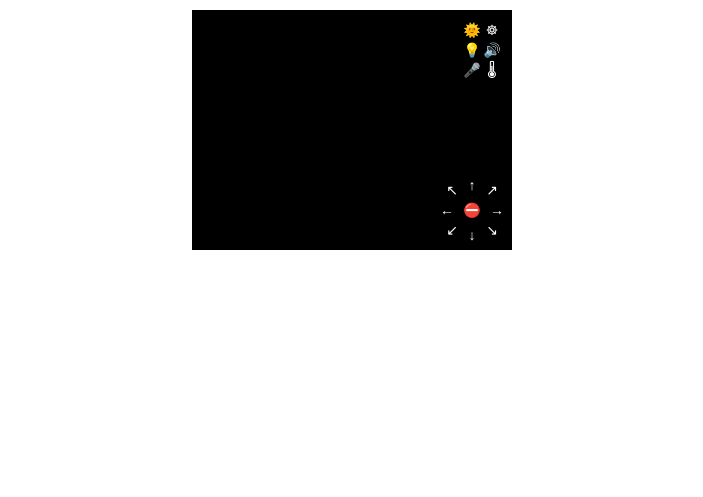
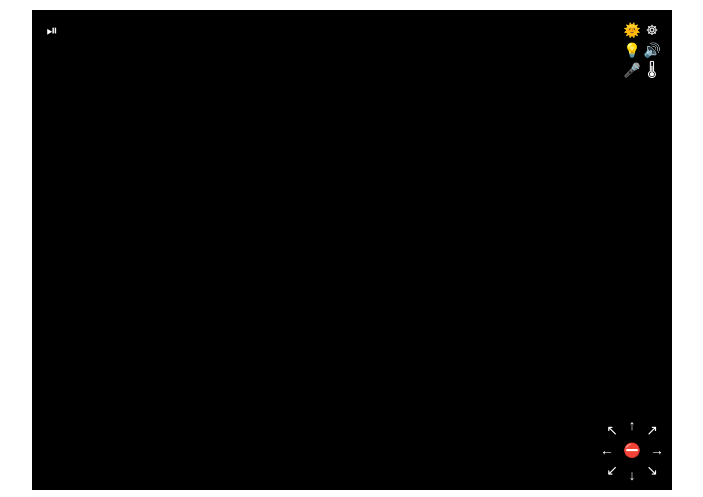
Before and after one commit to ADenisUA/watchdog, a website: page web/static/index.html in a window 1280 px wide. Shown: the whole page, without its empty margins (288-991 px from the left). Drawn offline with nearby package versions, Linux system fonts and the light colour scheme.

Commit message:
UI re-design

```diff
--- a/web/static/css/styles.css
+++ b/web/static/css/styles.css
@@ -12,8 +12,8 @@
 }
 
 #streamingContainer {
-    width: 320px;
-    height: 240px;
+    width: 640px;
+    height: 480px;
     background-color: #000;
     position: relative;
     margin: 10px;
@@ -103,3 +103,7 @@
     right: 30px;
     top: 50px;
 }
+#streamingContainer a#toggleStreaming {
+    left: 10px;
+    top: 10px;
+}
--- a/web/static/index.html
+++ b/web/static/index.html
@@ -22,6 +22,7 @@
 
             <a href="#" id="findLightDirection" onclick="Watchdog.getInstance().findLightDirection()">&#x1F31E;</a>
             <a href="#" id="navigate" onclick="Watchdog.getInstance().navigate()">&#9784;</a>
+            <a href="#" id="toggleStreaming" onclick="Watchdog.getInstance().toggleStreaming()">&#x23ef;</a>
             <a href="#" id="beep" onclick="Watchdog.getInstance().beep()">&#x1F50A;</a>
             <a href="#" id="toggleLed" onclick="Watchdog.getInstance().toggleLed()">&#x1F4A1;</a>
             <a href="#" id="moveForwardLeft" onclick="Watchdog.getInstance().moveForwardLeft()">&nwarr; </a>
```
